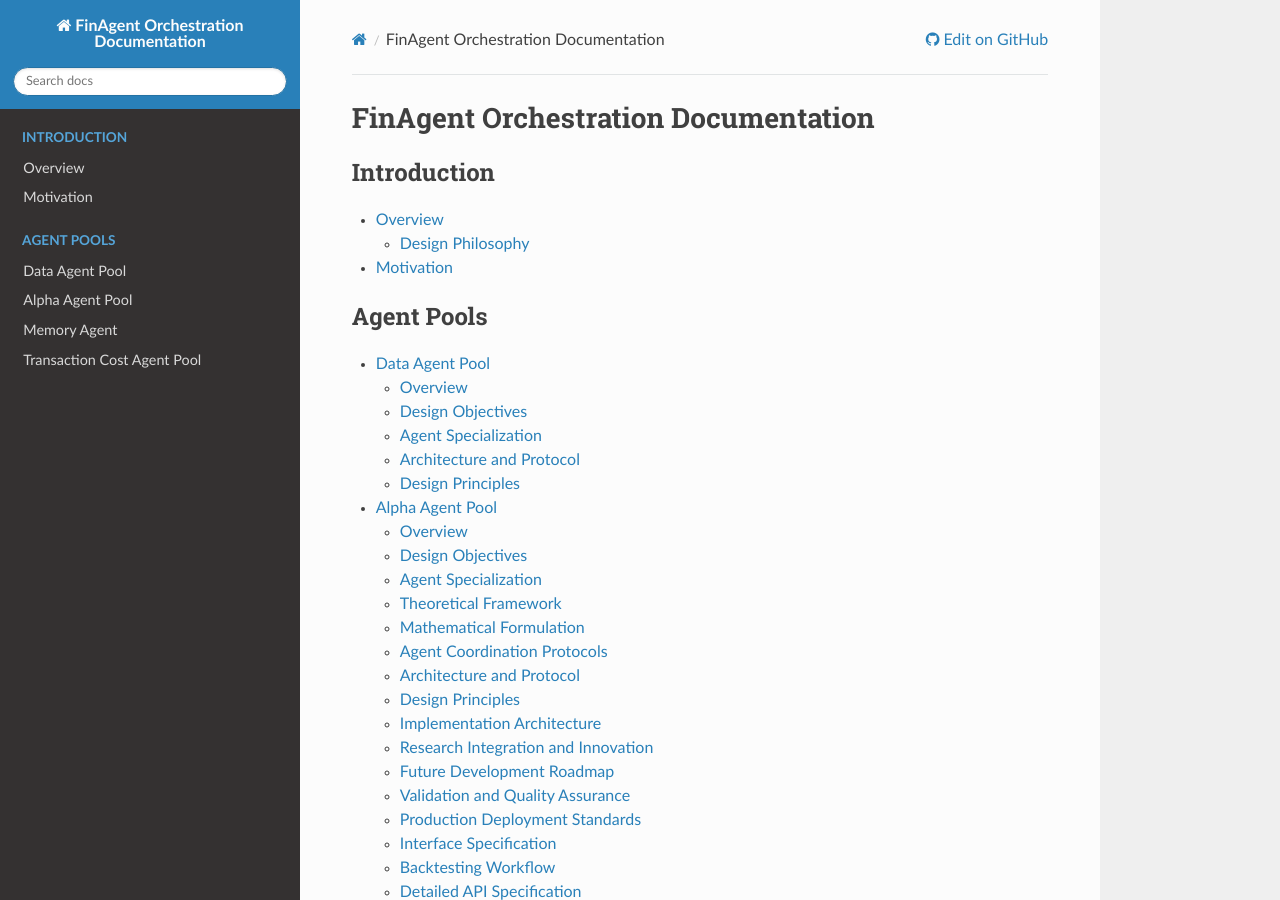
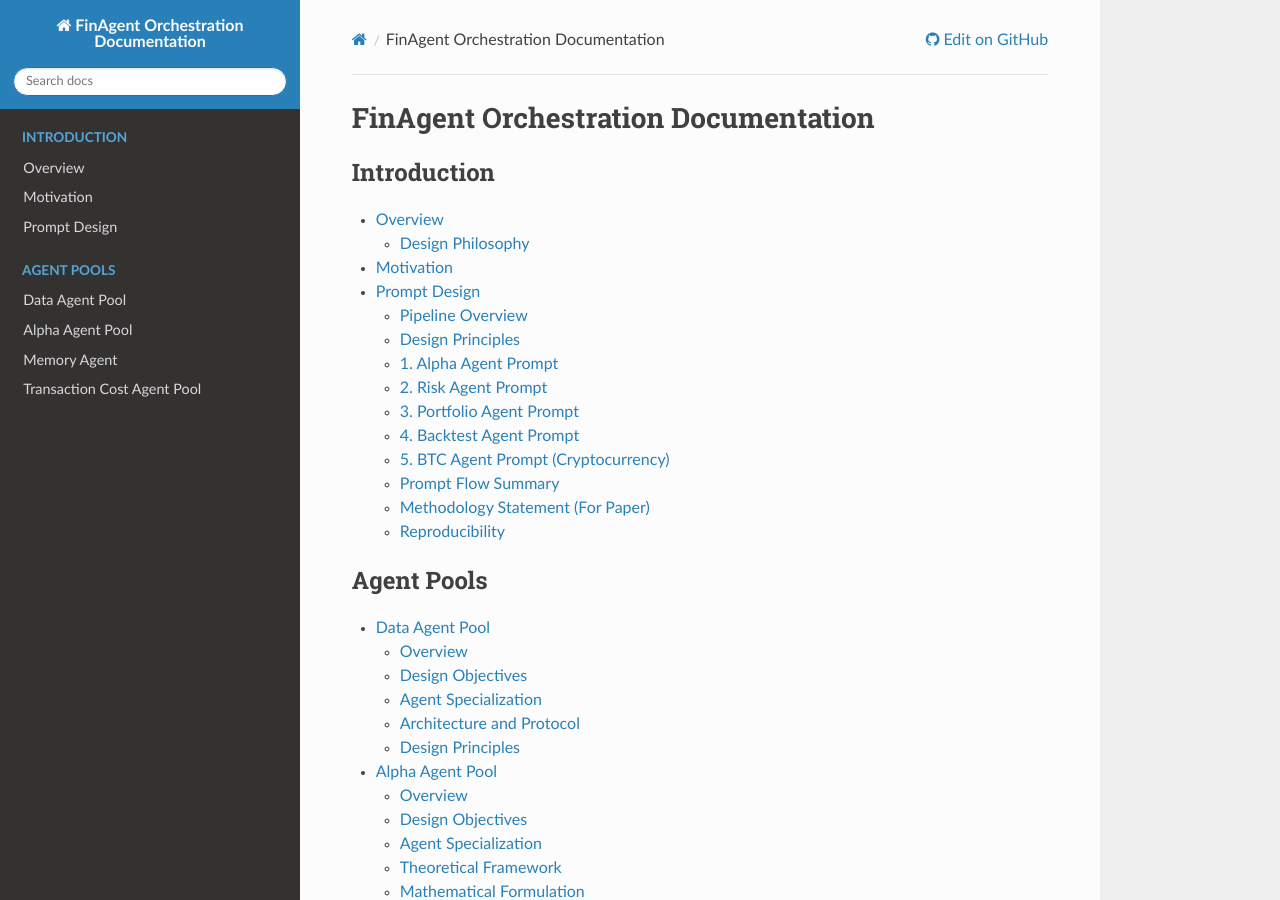
Before and after one commit to Open-Finance-Lab/AgenticTrading, a Sphinx documentation site: the page built from docs/source/index.rst, in a window 1280 px wide and 900 px high. Built offline with Sphinx 7.4.7 and the Read the Docs theme 3.1.0, drawn with Linux system fonts in a browser that asks for light colours; some of the changed lines change nothing that is shown.

Commit message:
add prompt design

```diff
--- a/docs/source/index.rst
+++ b/docs/source/index.rst
@@ -21,6 +21,7 @@ FinAgent Orchestration Documentation
 
    intro/overview
    intro/motivation
+   intro/prompt_design
 
 .. toctree::
    :maxdepth: 2
--- /dev/null
+++ b/docs/source/intro/prompt_design.rst
@@ -0,0 +1,406 @@
+==================
+Prompt Design
+==================
+
+This section describes the prompt engineering framework for the Agentic Trading system.
+The design follows a modular **Alpha → Risk → Portfolio → Backtest** pipeline,
+where each agent receives structured inputs and produces standardized JSON outputs.
+
+Pipeline Overview
+==================
+
+The agentic trading workflow consists of four specialized agents:
+
+.. list-table:: Agent Pipeline
+   :widths: 20 25 30 25
+   :header-rows: 1
+
+   * - Agent
+     - Input
+     - Core Task
+     - Output
+   * - **AlphaAgent**
+     - Historical OHLCV + alpha factors
+     - Mine and quantify expected excess return
+     - ``expected_excess_return``
+   * - **RiskAgent**
+     - Alpha output + covariance matrix
+     - Evaluate risk, volatility, constraints
+     - ``risk_score``, adjusted weights
+   * - **PortfolioAgent**
+     - Alpha + Risk signals
+     - Optimize portfolio weights
+     - Investment weights, allocation plan
+   * - **BacktestAgent**
+     - Portfolio weights + execution rules
+     - Simulate historical trading
+     - Return, volatility, Sharpe ratio
+
+Design Principles
+==================
+
+1. **Modularity**: Each agent has a single responsibility and can be independently tested.
+2. **Standardization**: All agents communicate via JSON with predefined schemas.
+3. **Reproducibility**: Prompts explicitly define lookback windows, constraints, and objectives.
+4. **Cross-Asset Generality**: The same structure applies to both stock and cryptocurrency tasks.
+
+
+1. Alpha Agent Prompt
+======================
+
+**Objective**: Estimate the expected excess return of each asset based on mined alpha factors.
+
+Prompt Template
+-----------------
+
+.. code-block:: text
+
+   You are an Alpha Agent analyzing financial time series and factor data.
+   Your goal is to estimate the expected excess return of each asset
+   based on mined alpha factors.
+
+   Input:
+   - Historical OHLCV data and derived alpha factors (e.g., momentum, volatility, value)
+   - Lookback window: 60 bars
+   - Target horizon: 20 bars ahead
+
+   Task:
+   1. Compute factor-weighted signals.
+   2. Predict expected excess return for each asset.
+   3. Output JSON with {"ticker","expected_excess_return","confidence"}.
+
+   Output Example:
+   {
+     "AAPL": {"expected_excess_return": 0.015, "confidence": 0.82},
+     "MSFT": {"expected_excess_return": 0.009, "confidence": 0.78},
+     "TSLA": {"expected_excess_return": -0.006, "confidence": 0.73}
+   }
+
+Key Parameters
+---------------
+
+- **Lookback Window**: 60 trading days (≈3 months)
+- **Prediction Horizon**: 20 trading days (≈1 month)
+- **Alpha Factors**: Momentum, mean reversion, volatility, volume, fundamental ratios
+- **Output Schema**: ``{ticker: {expected_excess_return: float, confidence: float}}``
+
+Implementation Details
+-----------------------
+
+The Alpha Agent computes a weighted combination of alpha factors:
+
+.. math::
+
+   \alpha_i = \sum_{k=1}^{K} w_k \cdot f_{i,k}
+
+where :math:`f_{i,k}` is the k-th factor for asset i, and :math:`w_k` are learned weights.
+
+The confidence score reflects:
+
+- Factor consistency across lookback window
+- Signal-to-noise ratio
+- Historical predictive performance
+
+
+2. Risk Agent Prompt
+======================
+
+**Objective**: Evaluate and adjust alpha signals based on risk exposures and constraints.
+
+Prompt Template
+-----------------
+
+.. code-block:: text
+
+   You are a Risk Agent responsible for evaluating and adjusting alpha signals.
+   You receive expected excess returns and estimate the corresponding risk exposures.
+
+   Input:
+   - AlphaAgent output (expected_excess_return)
+   - Historical covariance matrix Σ
+   - Factor exposure matrix B
+   - Risk constraints: target_vol = 0.15, max_leverage = 2.0, beta_neutral = true
+
+   Task:
+   1. Estimate volatility and systematic risk per asset.
+   2. Compute risk-adjusted score (alpha / σ).
+   3. Return adjusted risk signal and suggested scaling factor.
+
+   Output Example:
+   {
+     "AAPL": {"risk_score": 0.011, "volatility": 0.14, "risk_scaler": 0.91},
+     "MSFT": {"risk_score": 0.007, "volatility": 0.12, "risk_scaler": 0.86},
+     "TSLA": {"risk_score": -0.004, "volatility": 0.21, "risk_scaler": 0.73}
+   }
+
+Risk Metrics
+-------------
+
+**Risk Score**: Risk-adjusted expected return
+
+.. math::
+
+   \text{risk\_score}_i = \frac{\alpha_i}{\sigma_i}
+
+where :math:`\sigma_i` is the estimated volatility of asset i.
+
+**Risk Scaler**: Adjustment factor to meet portfolio-level constraints
+
+.. math::
+
+   \text{scaler}_i = \min\left(1, \frac{\sigma_{\text{target}}}{\sigma_i}\right)
+
+Constraints
+------------
+
+- **Target Volatility**: 15% annualized
+- **Max Leverage**: 2.0 (gross exposure ≤ 2× capital)
+- **Beta Neutral**: Net market beta ≈ 0
+- **Sector Limits**: No sector > 30% gross exposure
+
+
+3. Portfolio Agent Prompt
+===========================
+
+**Objective**: Combine alpha and risk signals into actionable portfolio weights.
+
+Prompt Template
+-----------------
+
+.. code-block:: text
+
+   You are a Portfolio Agent combining alpha and risk signals into actionable portfolio weights.
+
+   Input:
+   - AlphaAgent expected_excess_return
+   - RiskAgent risk_score and volatility
+   - Constraints: gross_leverage ≤ 2, position_limit ≤ 0.25, sector_neutral = true
+
+   Task:
+   1. Optimize portfolio weights w to maximize Sharpe ratio:
+      maximize (wᵀα) / sqrt(wᵀΣw)
+   2. Apply constraints and normalization.
+   3. Output final allocation plan and turnover suggestion.
+
+   Output Example:
+   {
+     "weights": {"AAPL": 0.20, "MSFT": 0.15, "TSLA": -0.05},
+     "expected_portfolio_return": 0.012,
+     "expected_portfolio_vol": 0.14,
+     "target_sharpe": 0.85
+   }
+
+Optimization Objective
+-----------------------
+
+The Portfolio Agent solves a mean-variance optimization problem:
+
+.. math::
+
+   \max_w \frac{w^T \alpha}{\sqrt{w^T \Sigma w}}
+
+subject to:
+
+.. math::
+
+   \begin{aligned}
+   &\sum_i |w_i| \leq 2 \quad &\text{(gross leverage)} \\
+   &|w_i| \leq 0.25 \quad &\text{(position limit)} \\
+   &\sum_i w_i \cdot \beta_i = 0 \quad &\text{(beta neutral)} \\
+   &w^T \Sigma w \leq \sigma_{\text{target}}^2 \quad &\text{(volatility target)}
+   \end{aligned}
+
+Turnover Control
+-----------------
+
+To reduce transaction costs, the agent applies a turnover penalty:
+
+.. math::
+
+   \text{turnover\_cost} = \lambda \sum_i |w_i^{\text{new}} - w_i^{\text{old}}|
+
+where :math:`\lambda` is the transaction cost rate (default: 10 bps).
+
+
+4. Backtest Agent Prompt
+==========================
+
+**Objective**: Simulate portfolio performance and report risk-adjusted metrics.
+
+Prompt Template
+-----------------
+
+.. code-block:: text
+
+   You are a Backtest Agent simulating the performance of a trading portfolio.
+
+   Input:
+   - PortfolioAgent weights and rebalance rules
+   - Historical market data (prices, costs, slippage)
+   - Backtest period: 2024-01-01 → 2025-01-01
+
+   Task:
+   1. Apply daily rebalancing based on given weights.
+   2. Compute cumulative return, volatility, Sharpe ratio, and drawdown.
+   3. Generate textual performance summary and JSON metrics.
+
+   Output Example:
+   {
+     "cumulative_return": 0.238,
+     "annual_volatility": 0.148,
+     "sharpe_ratio": 1.61,
+     "max_drawdown": 0.056,
+     "summary": "The strategy achieved a 23.8% annual return with a Sharpe of 1.61."
+   }
+
+Performance Metrics
+--------------------
+
+**Cumulative Return**:
+
+.. math::
+
+   R_{\text{cum}} = \prod_{t=1}^{T} (1 + r_t) - 1
+
+**Sharpe Ratio**:
+
+.. math::
+
+   \text{Sharpe} = \frac{\mathbb{E}[r_t - r_f]}{\sigma(r_t)}
+
+**Maximum Drawdown**:
+
+.. math::
+
+   \text{MDD} = \max_{t} \left(\frac{\max_{s \leq t} V_s - V_t}{\max_{s \leq t} V_s}\right)
+
+where :math:`V_t` is the portfolio value at time t.
+
+Execution Model
+----------------
+
+- **Rebalance Frequency**: Daily at market close
+- **Transaction Costs**: 10 bps per trade + slippage
+- **Slippage Model**: :math:`\text{slippage} = 0.05\% \times \sqrt{\text{trade\_size}/\text{ADV}}`
+- **Cash Management**: Uninvested cash earns risk-free rate
+
+
+5. BTC Agent Prompt (Cryptocurrency)
+======================================
+
+**Objective**: Apply the same Alpha–Risk–Portfolio–Backtest framework to minute-level BTC-USDT trading.
+
+Prompt Template
+-----------------
+
+.. code-block:: text
+
+   You are a Crypto Trading Agent for BTC-USDT using minute-level data.
+   You follow the same Alpha → Risk → Portfolio → Backtest structure.
+
+   Input:
+   - Price, volume, EMA, RSI, MACD
+   - Funding rate, open interest, volatility index
+   - Position info: qty, leverage, unrealized_pnl
+
+   Task:
+   1. Predict short-horizon excess return from features.
+   2. Adjust signal based on volatility and funding risk.
+   3. Allocate position within leverage/risk limits.
+   4. Evaluate via rolling-minute backtest.
+
+   Output Example:
+   {
+     "alpha_signal": 0.012,
+     "risk_adjustment": 0.86,
+     "position_size": 0.42,
+     "expected_pnl_next_hour": 0.009,
+     "decision": "hold"
+   }
+
+Cryptocurrency-Specific Features
+----------------------------------
+
+1. **Funding Rate Risk**: Adjusts position size to avoid excessive funding payments
+2. **Liquidation Risk**: Ensures leverage never exceeds safe threshold based on volatility
+3. **24/7 Trading**: No market close; continuous position monitoring
+4. **Higher Frequency**: 1-minute bars instead of daily bars
+
+Risk Adjustments
+-----------------
+
+.. math::
+
+   \text{position\_size} = \text{base\_size} \times \frac{\sigma_{\text{target}}}{\sigma_{\text{realized}}} \times (1 - \text{funding\_penalty})
+
+where:
+
+- :math:`\sigma_{\text{realized}}` is the rolling 1-hour realized volatility
+- :math:`\text{funding\_penalty} = \max(0, \text{funding\_rate} \times 100)`
+
+
+Prompt Flow Summary
+====================
+
+.. list-table:: Complete Prompt Structure
+   :widths: 15 35 25 25
+   :header-rows: 1
+
+   * - Agent
+     - Core Prompt Instruction
+     - Key Output Fields
+     - Constraints
+   * - **Alpha**
+     - "Estimate expected excess return based on alpha factors."
+     - ``expected_excess_return``, ``confidence``
+     - Lookback=60, Horizon=20
+   * - **Risk**
+     - "Evaluate volatility and scale exposure under constraints."
+     - ``risk_score``, ``volatility``, ``risk_scaler``
+     - ``target_vol=0.15``, ``beta_neutral``
+   * - **Portfolio**
+     - "Optimize weights to maximize risk-adjusted return."
+     - ``weights``, ``expected_return``, ``target_sharpe``
+     - ``gross_leverage≤2``, ``position≤0.25``
+   * - **Backtest**
+     - "Simulate portfolio and report performance metrics."
+     - ``sharpe_ratio``, ``max_drawdown``, ``summary``
+     - Transaction cost=10bps
+
+
+Methodology Statement (For Paper)
+===================================
+
+.. note::
+
+   **Prompt-Driven Agentic Trading Pipeline**
+
+   Each trading prompt follows a unified Alpha–Risk–Portfolio–Backtest framework.
+   The Alpha Agent computes the future expected excess return based on mined alpha factors.
+   The Risk Agent evaluates volatility and systematic exposure, adjusting signal magnitude.
+   The Portfolio Agent integrates alpha and risk signals into an optimized asset allocation
+   under leverage and exposure constraints.
+   Finally, the Backtest Agent simulates trading outcomes, reporting Sharpe ratio,
+   drawdown, and turnover statistics.
+
+   This modular prompt structure ensures **interpretability**, **reproducibility**,
+   and **cross-asset generality** across both stock and crypto tasks.
+
+
+Reproducibility
+=================
+
+All prompts are version-controlled and logged with:
+
+- **Model**: GPT-4 / Claude-3.5
+- **Temperature**: 0.1 (deterministic)
+- **Max Tokens**: 2048
+- **Seed**: Fixed per experiment
+
+Each agent prompt includes explicit:
+
+- Input data schema
+- Output JSON schema
+- Parameter specifications (windows, constraints, thresholds)
+
+This enables exact replication of agent behavior across runs.
```
